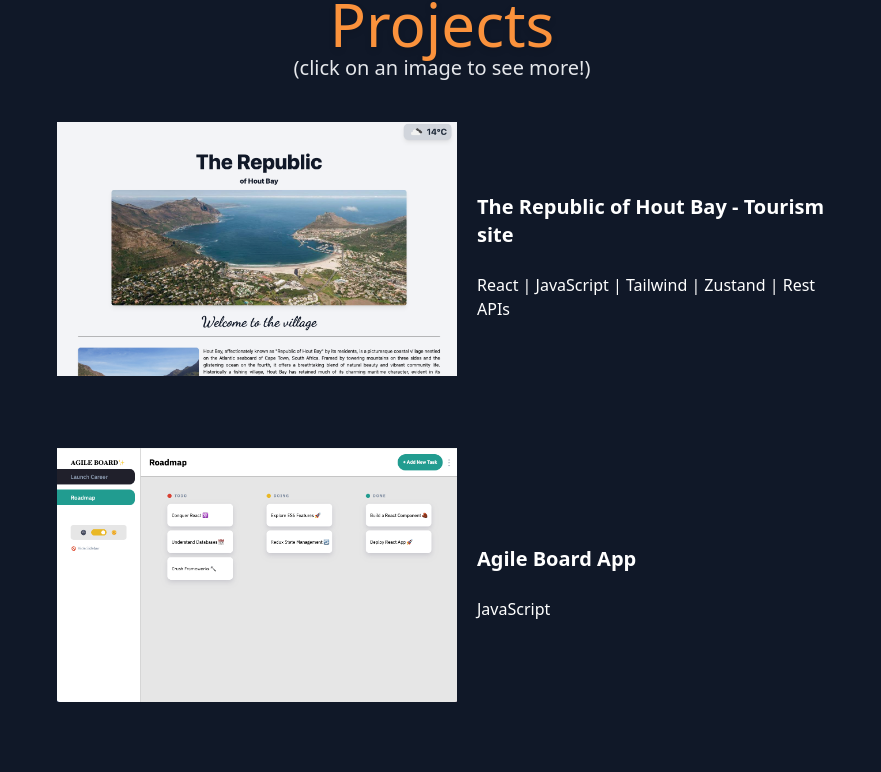
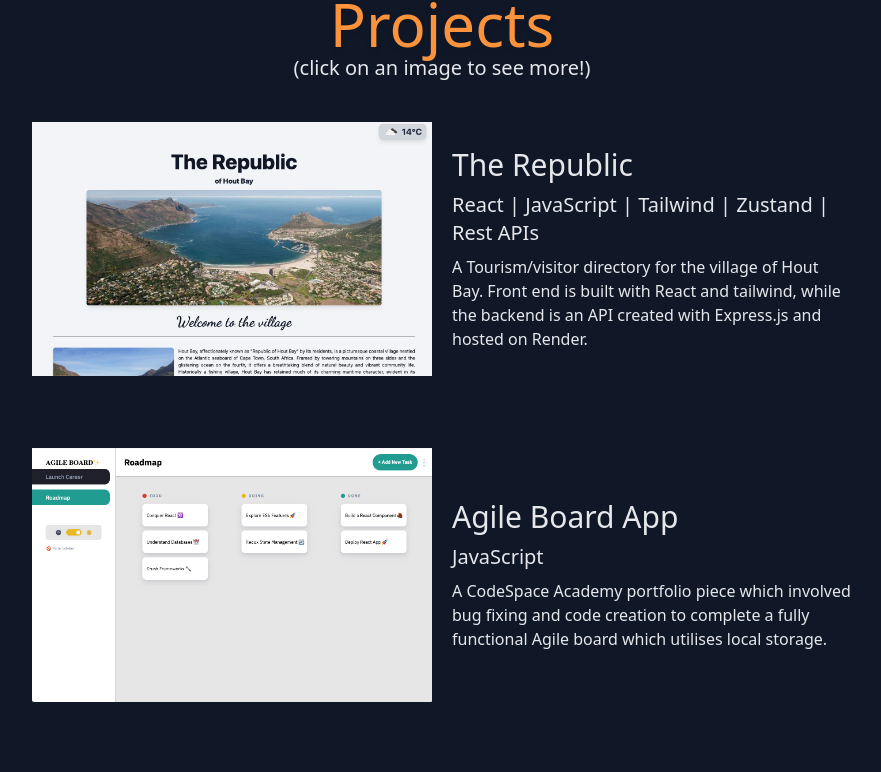
Before and after one commit to Mathew-Ritchie/Mathew_Ritchie_Portfolio_Site, a React (Vite) app: page / in a window 1280 px wide. Shown: the part 2065-2837 px from the top of the page, without its empty margins (198-1079 px from the left). Built offline with nearby package versions, Linux system fonts and the light colour scheme.

Commit message:
updated projects component

```diff
--- a/src/Components/Projects.jsx
+++ b/src/Components/Projects.jsx
@@ -55,14 +55,21 @@ export default function Projects() {
                 </div>
 
                 {/* TEXT */}
-                <p className="text-center lg:text-start text-[var(--clr-main-text)] mt-4 w-[350px] transition-colors duration-300 ">
-                  <strong className="text-xl transition-colors duration-300 group-hover:text-[var(--clr-accent)]">
-                    {project.title}
-                  </strong>
-                  <br />
-                  <br />
-                  {project.subTitle}
-                </p>
+                <div className="flex flex-col justify-center items-center  w-[350px] sm:w-[400px] lg:items-start  text-gray-200 gap-2 mt-3 lg:mt-0">
+                  {project.title && (
+                    <h3 className="text-3xl transition-colors duration-300 group-hover:text-[var(--clr-accent)] text-center lg:text-start  ">
+                      {project.title}
+                    </h3>
+                  )}
+                  {project.subTitle && (
+                    <p className="text-xl text-center font-light lg:text-start">
+                      {project.subTitle}
+                    </p>
+                  )}
+                  {project.description && (
+                    <p className="text-md text-center lg:text-start">{project.description}</p>
+                  )}
+                </div>
               </Link>
             </div>
           ))}
--- a/src/Projects-data/projectsPreviewData.js
+++ b/src/Projects-data/projectsPreviewData.js
@@ -9,8 +9,11 @@ const projectsPreviewData = [
   {
     img: houtbay01,
     alt: "screenshot of The republic of Hout Bay landing page",
-    title: "The Republic of Hout Bay - Tourism site",
+    title: "The Republic",
     subTitle: "React | JavaScript | Tailwind | Zustand | Rest APIs",
+    description: `A Tourism/visitor directory for the village of Hout Bay.
+        Front end is built with React and tailwind, while the backend is an
+        API created with Express.js and hosted on Render.`,
     to: "/project/houtbay",
   },
   {
@@ -18,6 +21,9 @@ const projectsPreviewData = [
     alt: "screenshot of Agile Board App",
     title: "Agile Board App",
     subTitle: "JavaScript",
+    description: `A CodeSpace Academy portfolio piece which involved bug
+        fixing and code creation to complete a fully functional Agile board
+        which utilises local storage.`,
     to: "/project/JSL",
   },
   {
@@ -25,6 +31,9 @@ const projectsPreviewData = [
     alt: "screenshot of Podcast App",
     title: "Podcast App",
     subTitle: "JavaScript | React | CSS",
+    description: `Final project for CodeSpace Academy's Software Development
+        course. Building a podcast app based on given user stories and fetching
+        Data from a REST API.`,
     to: "/project/DJS",
   },
   {
@@ -32,6 +41,9 @@ const projectsPreviewData = [
     alt: "screenshot of Fake Store App",
     title: "My-Fake-Store App",
     subTitle: "JavaScript | React | Zustand | Express.js | SQLite",
+    description: `A personal project helping me learn to use Express.js and
+        SQLite, while continuing my skill development with React, Zustand and
+        tailwind. `,
     to: "/project/fakeStore",
   },
   {
@@ -39,6 +51,8 @@ const projectsPreviewData = [
     alt: "screenshot of My Recipe Book App",
     title: "My Recipe Book",
     subTitle: "Tailwind | JavaScript | React | Zustand | Rest APIs",
+    description: `A fun personal project fetching recipes from a public API,
+        and using the data to build a recipe book app.`,
     to: "/project/recipeBook",
   },
 ];
```
